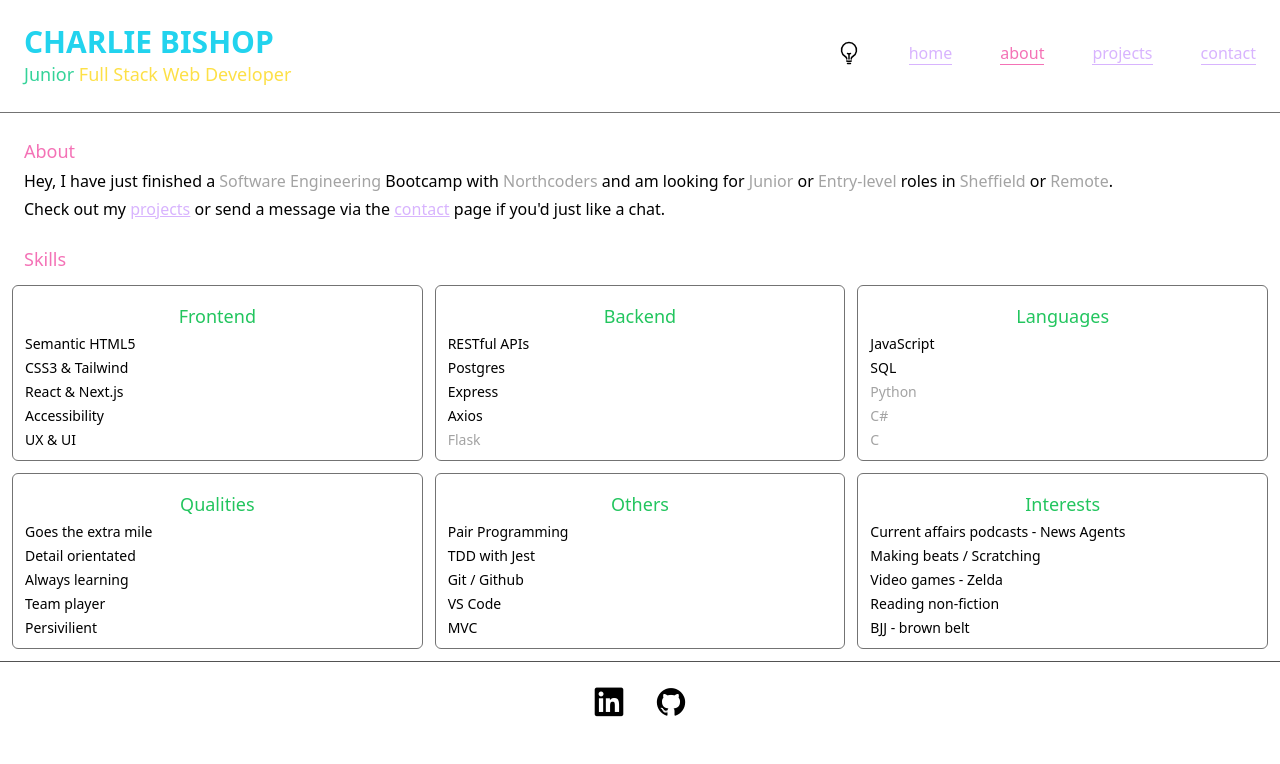
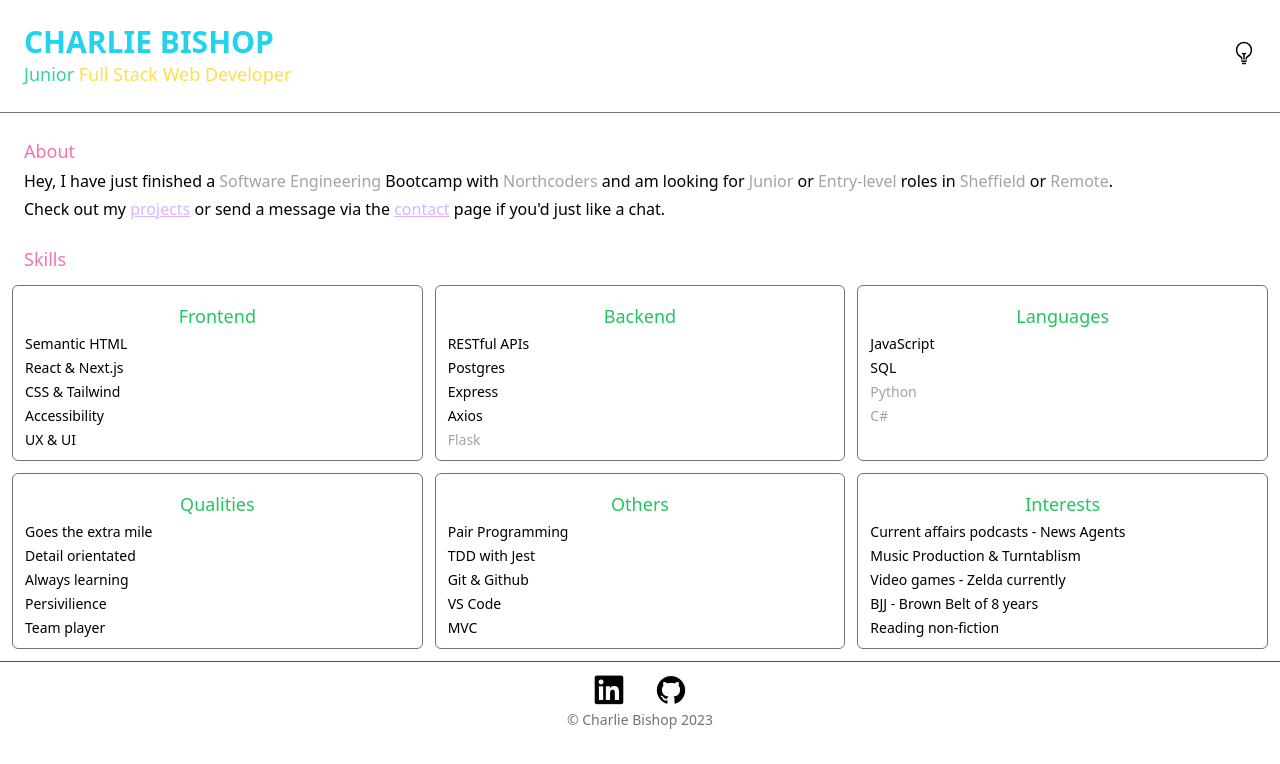
Before and after one commit to charlieBdev/portfolio, a Next.js app: page /about in a window 1280 px wide. Shown: the top 764 px of the page. Built offline with nearby package versions, Linux system fonts and the light colour scheme.

Commit message:
separate menu comp

```diff
--- a/src/app/Components/Dark.tsx
+++ b/src/app/Components/Dark.tsx
@@ -1,7 +1,7 @@
 export default function Dark() {
     return (
         <div>
-            <svg xmlns="http://www.w3.org/2000/svg" fill="none" viewBox="0 0 24 24" stroke-width="1.5" stroke="currentColor" class="w-6 h-6">
+            <svg xmlns="http://www.w3.org/2000/svg" fill="none" viewBox="0 0 24 24" stroke-width="1.5" stroke="currentColor" className="w-6 h-6">
                 <path stroke-linecap="round" stroke-linejoin="round" d="M21.752 15.002A9.718 9.718 0 0118 15.75c-5.385 0-9.75-4.365-9.75-9.75 0-1.33.266-2.597.748-3.752A9.753 9.753 0 003 11.25C3 16.635 7.365 21 12.75 21a9.753 9.753 0 009.002-5.998z" />
             </svg>
         </div>
--- a/src/app/Components/Footer.tsx
+++ b/src/app/Components/Footer.tsx
@@ -2,9 +2,12 @@
 
 export default function Footer() {
     return (
-        <footer className="flex w-full p-6 space-x-8 justify-center text-3xl border-t border-neutral-600 sticky bottom-0 z-50">
+        <footer className="flex flex-col justify-center w-full p-3 text-3xl border-t border-neutral-600 sticky bottom-0 z-10">
+            <div className="flex space-x-8 justify-center">
                 <Link href="https://www.linkedin.com/in/charlie-bishop-4a897314a/" target="_blank"><i className="devicon-linkedin-plain"></i></Link>
                 <Link href="https://github.com/charlieBdev" target="_blank"><i className="devicon-github-original"></i></Link>
+            </div>
+            <p className="text-sm text-center text-neutral-500">© Charlie Bishop 2023</p>
         </footer>
     )
 }
--- /dev/null
+++ b/src/app/Components/Header.tsx
@@ -0,0 +1,23 @@
+"use client"
+
+import Link from "next/link"
+import ThemeChanger from "./ThemeChanger";
+import Menu from "./Menu";
+
+export default function Header() {
+
+  return (
+    <div
+      className="p-6 flex items-center justify-between border-b border-neutral-500 sticky top-0 z-10"
+    >
+      <Link href="/">
+        <h1 className="text-3xl font-bold text-cyan-400">CHARLIE BISHOP</h1>
+        <p className="text-lg text-emerald-400">Junior<span className="text-yellow-300"> Full Stack Web Developer</span></p>
+      </Link>
+      <nav className="flex space-x-3 lg:space-x-12">
+        <ThemeChanger />
+        <Menu />
+      </nav>
+    </div>
+  );
+}
--- a/src/app/Components/Light.tsx
+++ b/src/app/Components/Light.tsx
@@ -1,7 +1,7 @@
 export default function Light() {
     return (
         <div>
-            <svg xmlns="http://www.w3.org/2000/svg" fill="none" viewBox="0 0 24 24" stroke-width="1.5" stroke="currentColor" class="w-6 h-6">
+            <svg xmlns="http://www.w3.org/2000/svg" fill="none" viewBox="0 0 24 24" stroke-width="1.5" stroke="currentColor" className="w-6 h-6">
                 <path stroke-linecap="round" stroke-linejoin="round" d="M12 18v-5.25m0 0a6.01 6.01 0 001.5-.189m-1.5.189a6.01 6.01 0 01-1.5-.189m3.75 7.478a12.06 12.06 0 01-4.5 0m3.75 2.383a14.406 14.406 0 01-3 0M14.25 18v-.192c0-.983.658-1.823 1.508-2.316a7.5 7.5 0 10-7.517 0c.85.493 1.509 1.333 1.509 2.316V18" />
             </svg>
         </div>
--- a/src/app/Components/Nav.tsx
+++ b/src/app/Components/Menu.tsx
@@ -1,32 +1,20 @@
-"use client"
-
 import Link from "next/link"
+import { useState } from "react"
 import { usePathname } from 'next/navigation';
-import { useState } from "react";
-import ThemeChanger from "./ThemeChanger";
 
 
-export default function Nav() {
+export default function Menu() {
 
+    const [isNavOpen, setIsNavOpen] = useState(false)
     const currentRoute = usePathname()
-  const [isNavOpen, setIsNavOpen] = useState(false); // initiate isNavOpen state with false
 
     return (
-    <div
-      className="p-6 flex items-center justify-between border-b border-neutral-500 sticky top-0 z-50"
-    >
-      <Link href="/">
-        <h1 className="text-3xl font-bold text-cyan-400">CHARLIE BISHOP</h1>
-        <p className="text-lg text-emerald-400">Junior<span className="text-yellow-300"> Full Stack Web Developer</span></p>
-      </Link>
-      <nav className="flex space-x-3 lg:space-x-12">
-        <ThemeChanger />
-        <section className="MOBILE-MENU flex lg:hidden">
+        <div className="MOBILE-MENU flex lg:hidden">
           <div
             className="HAMBURGER-ICON"
             onClick={() => setIsNavOpen((prev) => !prev)}
           >
-            <svg xmlns="http://www.w3.org/2000/svg" fill="none" viewBox="0 0 24 24" stroke-width="1.5" stroke="currentColor" class="w-6 h-6">
+            <svg xmlns="http://www.w3.org/2000/svg" fill="none" viewBox="0 0 24 24" stroke-width="1.5" stroke="currentColor" className="w-6 h-6">
               <path stroke-linecap="round" stroke-linejoin="round" d="M3.75 6.75h16.5M3.75 12h16.5m-16.5 5.25h16.5" />
             </svg>
           </div>
@@ -55,7 +43,6 @@
               </li>
             </ul>
           </div>
-        </section>
 
           <ul className="DESKTOP-MENU hidden mr-3 space-x-12 lg:flex text-purple-300">
             <li>
@@ -71,7 +58,6 @@
               <Link href="/contact" className={currentRoute === "/contact" ? "text-pink-400 border-b border-pink-400" : "border-b border-purple-300"}>contact</Link>
             </li>
           </ul>
-      </nav>
         </div>
-  );
+    )
 }
--- a/src/app/about/page.tsx
+++ b/src/app/about/page.tsx
@@ -18,9 +18,9 @@
             <div className="rounded-md border border-neutral-500 p-3 w-full h-44 text-sm sm:w-auto">
               <p className="text-center text-lg text-green-500 p-1">Frontend</p>
               <ul className="text-md space-y-1">
-                <li>Semantic HTML5</li>
-                <li>CSS3 & Tailwind</li>
+                <li>Semantic HTML</li>
                 <li>React & Next.js</li>
+                <li>CSS & Tailwind</li>
                 <li>Accessibility</li>
                 <li>UX & UI</li>
               </ul>
@@ -42,7 +42,7 @@
                 <li>SQL</li>
                 <li className="text-neutral-400">Python</li>
                 <li className="text-neutral-400">C#</li>
-                <li className="text-neutral-400">C</li>
+                {/* <li className="text-neutral-400">C</li> */}
               </ul>
             </div>
             <div className="rounded-md border border-neutral-500 p-3 w-full h-44 text-sm sm:w-auto">
@@ -51,8 +51,8 @@
                 <li>Goes the extra mile</li>
                 <li>Detail orientated</li>
                 <li>Always learning</li>
+                <li>Persivilience</li>
                 <li>Team player</li>
-                <li>Persivilient</li>
               </ul>
             </div>
             <div className="rounded-md border border-neutral-500 p-3 w-full h-44 text-sm sm:w-auto">
@@ -60,7 +60,7 @@
               <ul className="text-md space-y-1">
                 <li>Pair Programming</li>
                 <li>TDD with Jest</li>
-                <li>Git / Github</li>
+                <li>Git & Github</li>
                 <li>VS Code</li>
                 <li>MVC</li>
               </ul>
@@ -69,10 +69,10 @@
               <p className="text-center text-lg text-green-500 p-1">Interests</p>
               <ul className="text-md space-y-1">
                 <li>Current affairs podcasts - News Agents</li>
-                <li>Making beats / Scratching</li>
-                <li>Video games - Zelda</li>
+                <li>Music Production & Turntablism</li>
+                <li>Video games - Zelda currently</li>
+                <li>BJJ - Brown Belt of 8 years</li>
                 <li>Reading non-fiction</li>
-                <li>BJJ - brown belt</li>
               </ul>
             </div>
           </div>
--- a/src/app/contact/page.tsx
+++ b/src/app/contact/page.tsx
@@ -87,7 +87,7 @@
                 Name
               </label>
               <input
-                className="autofocus appearance-none block w-full bg-neutral-200 text-neutral-900 border border-gray-200 rounded py-3 px-4 leading-tight focus:outline-none focus:bg-white"
+                className="autofocus appearance-none block w-full bg-neutral-200 text-neutral-900 border border-gray-200 rounded py-2 px-3 leading-tight focus:outline-none focus:bg-white"
                 id="user_name"
                 // emailjs
                 // name="user_name"
@@ -110,7 +110,7 @@
                 e-mail
               </label>
               <input
-                className="appearance-none block w-full bg-neutral-200 text-neutral-900 border border-gray-200 rounded py-3 px-4 leading-tight focus:outline-none focus:bg-white"
+                className="appearance-none block w-full bg-neutral-200 text-neutral-900 border border-gray-200 rounded py-2 px-3 leading-tight focus:outline-none focus:bg-white"
                 id="user_email"
                 // emailjs
                 // name="user_email"
@@ -133,7 +133,7 @@
                 Message
               </label>
               <textarea
-                className="no-resize appearance-none block w-full h-40 bg-neutral-200 text-neutral-900 border border-gray-200 rounded py-3 px-4 leading-tight focus:outline-none focus:bg-white"
+                className="no-resize appearance-none block w-full h-40 bg-neutral-200 text-neutral-900 border border-gray-200 rounded py-2 px-3 leading-tight focus:outline-none focus:bg-white"
                 id="message"
                 // emailjs
                 // name="message"
--- a/src/app/globals.css
+++ b/src/app/globals.css
@@ -23,7 +23,7 @@
   height: 100vh;
   top: 0;
   left: 0;
-  z-index: 50;
+  z-index: 20;
   display: flex;
   flex-direction: column;
   justify-content: space-evenly;
--- a/src/app/layout.tsx
+++ b/src/app/layout.tsx
@@ -1,8 +1,8 @@
 import type { Metadata } from 'next'
 import './globals.css'
-import Nav from './Components/Nav'
+import Header from './Components/Header'
 import Footer from './Components/Footer'
-import { Providers } from './providers'
+import { Providers } from './Providers'
 
 
 export const metadata: Metadata = {
@@ -23,7 +23,7 @@
         </head>
         <body className="flex flex-col min-h-screen">
             <Providers>
-              <Nav />
+              <Header />
               <main>{children}</main>
               <Footer />
             </Providers>
--- a/src/app/projects/page.tsx
+++ b/src/app/projects/page.tsx
@@ -3,7 +3,7 @@
 
 export default function Projects() {
     return (
-      <section className="p-6 space-y-1">
+      <section className="p-6 space-y-1 h-screen">
         <h2 className="text-lg text-pink-400">Projects</h2>
         <p>Don't panic! Projects <span className="text-neutral-400">incoming...</span></p>
         <p>In the meantime, while I build this page, please check out <Link href="https://charliebdev.github.io/" target="_blank" className="underline decoration-purple-300 text-purple-300">my old portfolio</Link> made pre-Bootcamp.</p>
```
Lines whose indentation alone changed are shown as unchanged.
